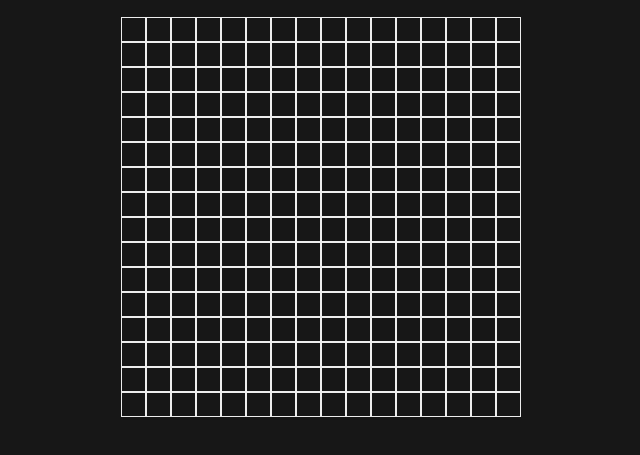
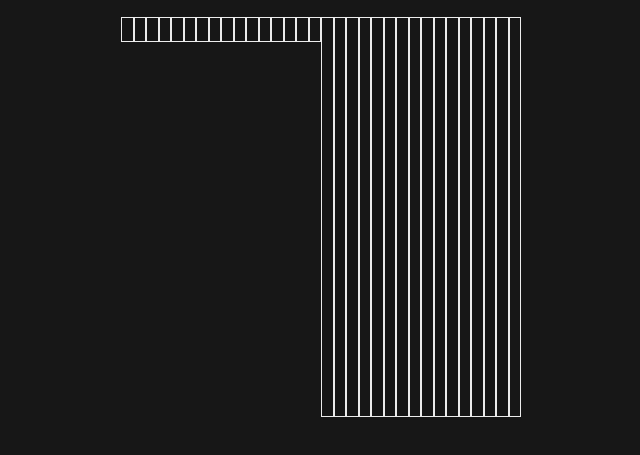
Before and after one commit to Dezz-x/project-etch-a-sketch, a plain HTML site: page index.html in a window 1280 px wide. Shown: the part 153-608 px from the top of the page, without its empty margins (319-959 px from the left). Drawn offline with Linux system fonts and the light colour scheme.

Commit message:
Creating a grid with flexbox     - Still figuring out how to create a grid using flexbox     - Plenty of refactoring to go

```diff
--- a/script.js
+++ b/script.js
@@ -1,17 +1,33 @@
 const container = document.querySelector(".container");
+
+/*function createRow(){
+    for(let i = 0; i < 16; i++){
+        for(let j = 0; j < 16; j++){
+            const square = document.createElement("div");
+            square.classList.add("square");
+
+            container.appendChild(square);
+        };
+    };
+};
+createRow();*/
 
 function createRow(){
     for(let i = 0; i < 16; i++){
-        const square = document.createElement("div");
-        square.classList.add("square");
+        const rows = document.createElement("div");
+        rows.classList.add("rows");
 
-        container.appendChild(square);
+        container.appendChild(rows);
     };
 };
+createRow();
 
 function createColumn(){
-    for(let i = 0; i < 16; i++){
-        createRow();
+    for(let j = 0; j < 16; j++){
+        const columns = document.createElement("div");
+        columns.classList.add("columns")
+
+        container.appendChild(columns);
     };
 };
 createColumn();
--- a/styles.css
+++ b/styles.css
@@ -22,14 +22,21 @@ h1{
 
 .container{
     display: flex;
-    flex-wrap: wrap;
+    width: 400px;
     height: 400px;
-    width: 400px;
 }
 
-.square{
+.rows{
+    flex-direction: row;
+    flex: 1;
     height: 25px;
     width: 25px;
+    border: 1px solid #ededed;
+}
+
+.columns{
+    flex-direction: column;
+    flex: 1;
     border: 1px solid #ededed;
 }
 
```
